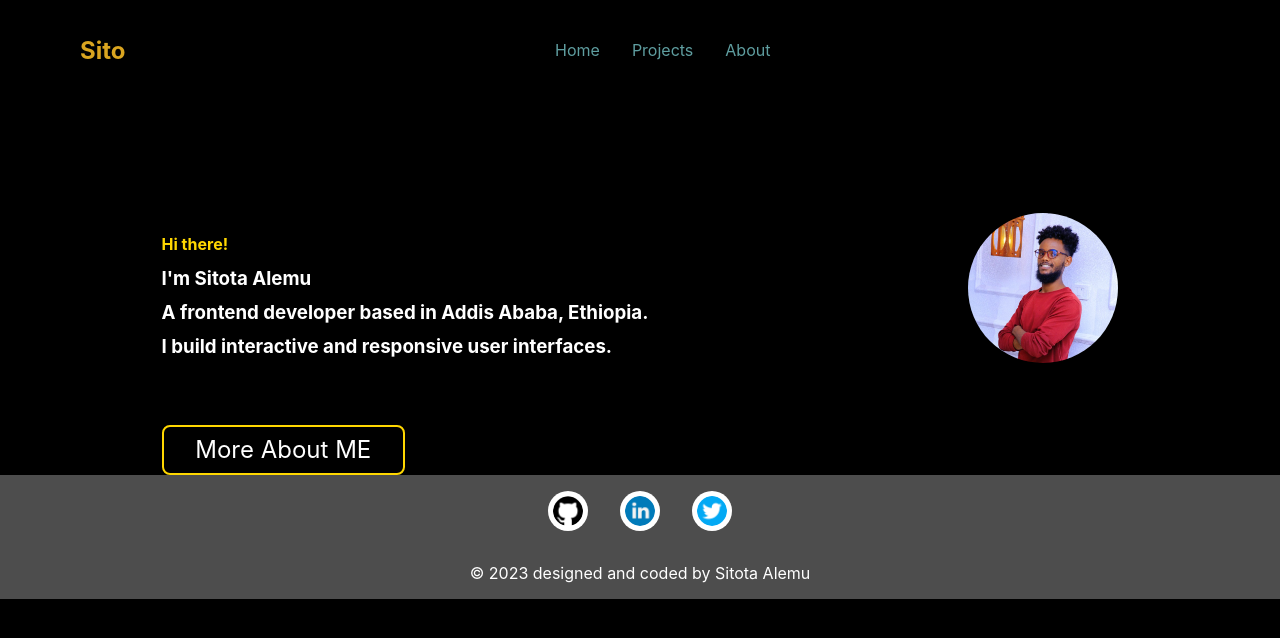
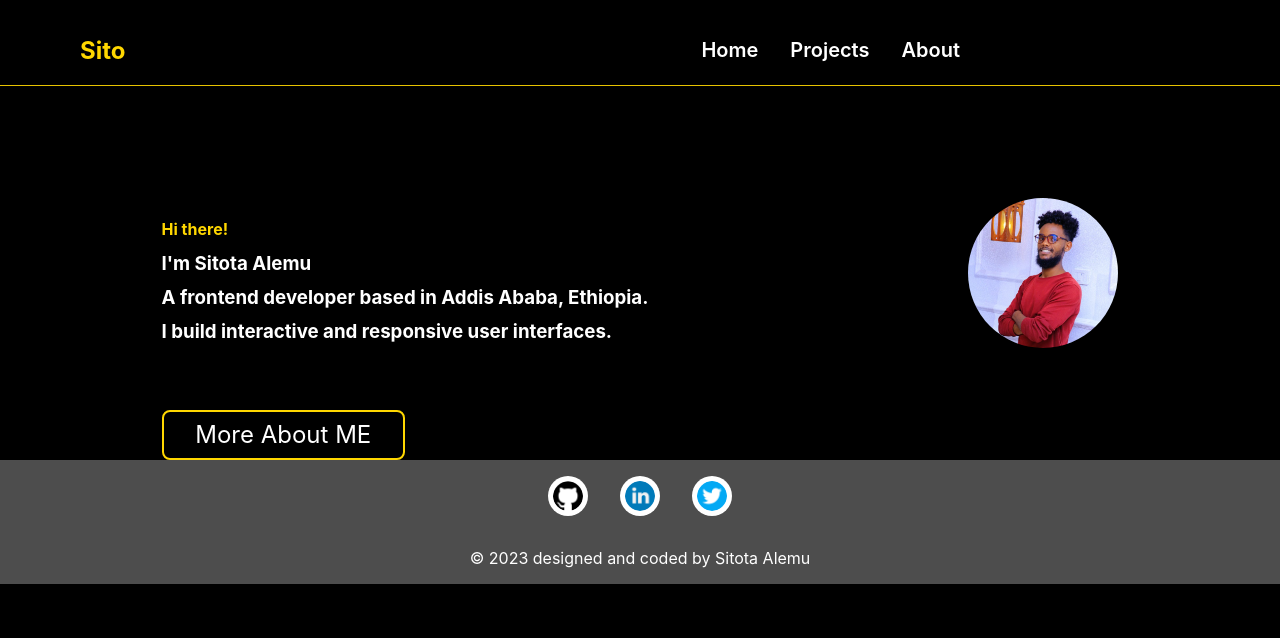
Before and after one commit to Uwancha/folio-fantasia, a React (Vite) app: page / in a window 1280 px wide. Shown: the top 638 px of the page. Built offline with nearby package versions, Linux system fonts and the light colour scheme.

Commit message:
feat: Improve the UX Add simple border bottom animation Improve fonts

```diff
--- a/src/styles/nav.scss
+++ b/src/styles/nav.scss
@@ -1,25 +1,38 @@
 .header {
     display: flex;
     align-items: center;
-    color: goldenrod;
-    padding: 1rem 5rem;
-    transition: all 2s;
+    color: gold;
+    padding-top: 1rem;
+    padding-left: 5rem;
+    padding-right: 20rem;
+    animation: borderBottom infinite linear 10s;
 }
 
-.header:hover {
-    background-color: black;
+@keyframes borderBottom {
+    0% {
+        border-bottom: solid black 1px;
+    }
+
+    50% {
+        border-bottom: solid gold 1px;
+    }
+
+    100% {
+        border-bottom: solid black 1px;
+    }
 }
 
 nav {
-    margin: 0 auto;
+    margin-left: auto;
     display: flex;
     gap: 2rem;
 
     text-decoration: none;
-
+    font-size: 20px;
+    font-weight: 600;
 }
 
 nav * {
     text-decoration: none;
-    color: cadetblue;
+    color: #fff;
 }
```
